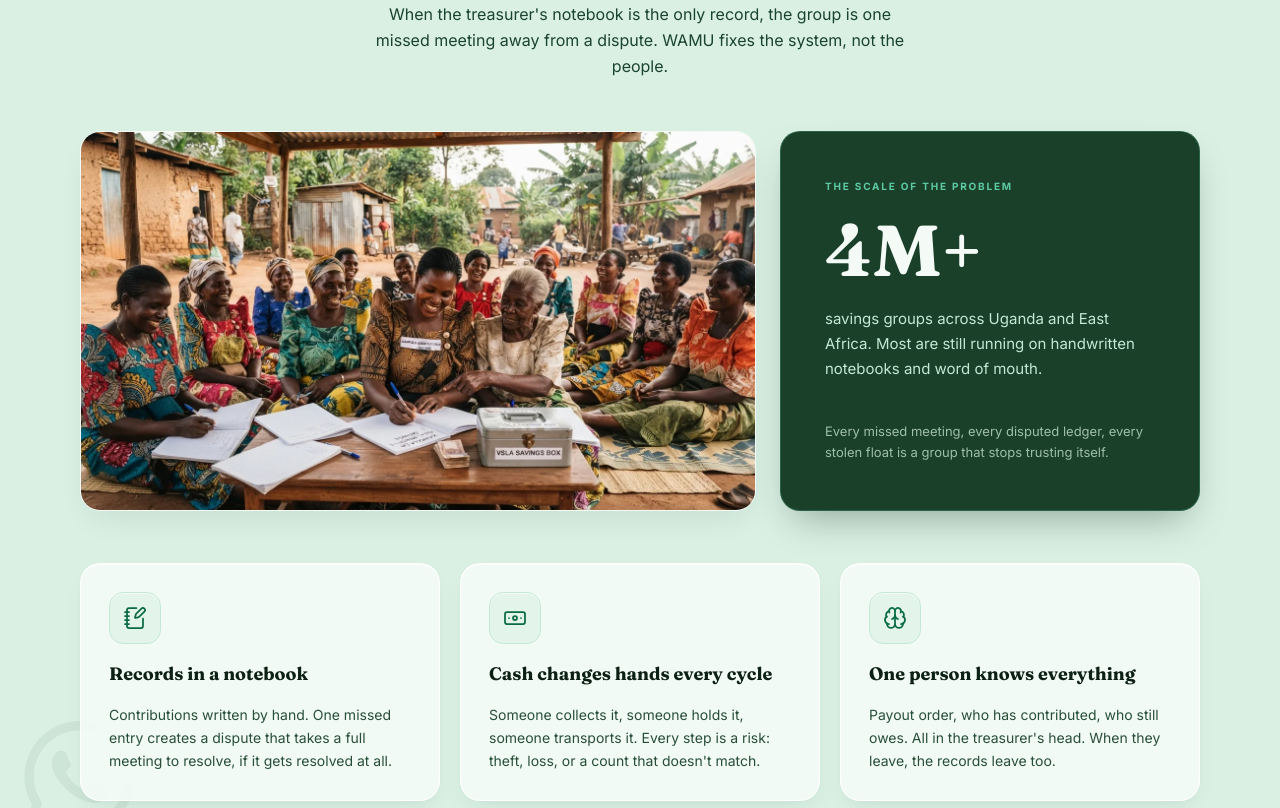
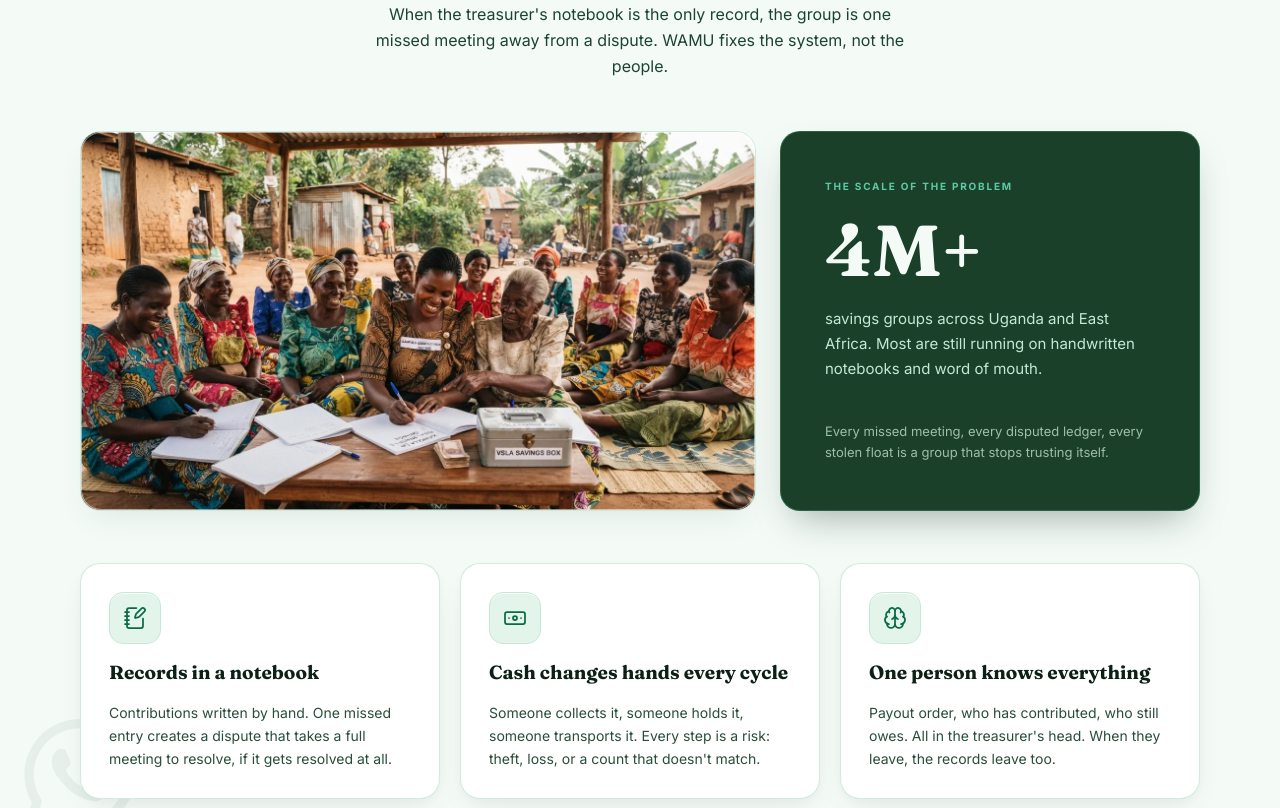
Before and after one commit to Loyoenock/WAMU, a React (Vite) app: page / in a window 1280 px wide. Shown: the part 4360-5168 px from the top of the page. Built offline with nearby package versions, Linux system fonts and the light colour scheme.

Commit message:
style: update Problem section styling
Change background color for better contrast and ensure the section header text is uppercase.

```diff
--- a/src/components/Problem.tsx
+++ b/src/components/Problem.tsx
@@ -22,13 +22,13 @@ const cards = [
 
 export function Problem() {
   return (
-    <section className="relative overflow-hidden bg-[#D9F0E3]">
+    <section className="relative overflow-hidden bg-[#F4FBF7]">
       <WaMark tone="light" className="right-[40px] top-[40px] h-[150px] w-[150px] -z-0" />
       <WaMark tone="light" className="left-[24px] bottom-[56px] h-[112px] w-[112px] -z-0" />
 
       <div className="relative mx-auto flex max-w-[1280px] flex-col items-center gap-[52px] px-6 py-16 md:px-12 md:py-[88px] lg:px-20">
         <div className="flex max-w-[680px] flex-col items-center gap-[14px]">
-          <p className="text-[11px] font-bold tracking-[2px] text-[#0F6E56]">THE PROBLEM</p>
+          <p className="text-[11px] font-bold uppercase tracking-[2px] text-[#0F6E56]">THE PROBLEM</p>
           <h2 className="text-center font-[Fraunces,ui-serif,Georgia,serif] font-bold text-[30px]/[36px] md:text-[38px]/[44px] lg:text-[42px]/[48px] text-[#0D2016]">
             Savings groups run on trust. Not systems.
           </h2>
@@ -39,11 +39,15 @@ export function Problem() {
         </div>
 
         <div className="flex w-full flex-col gap-[24px] lg:h-[380px] lg:flex-row lg:items-center">
-          <div className="relative h-[240px] w-full overflow-hidden rounded-[20px] border border-white/70 shadow-[0_14px_32px_-12px_rgba(27,67,50,0.12)] lg:h-[380px] lg:flex-1">
+          <div className="relative h-[240px] w-full overflow-hidden rounded-[20px] border border-[#C3E8D6]/80 shadow-[0_14px_32px_-12px_rgba(27,67,50,0.12)] lg:h-[380px] lg:flex-1">
             <img
               src="/images/problem.webp"
               alt="A treasurer writing savings group contributions into a paper notebook"
               className="absolute inset-0 h-full w-full object-cover"
+            />
+            <div
+              aria-hidden="true"
+              className="pointer-events-none absolute inset-0 rounded-[20px] ring-1 ring-inset ring-white/50"
             />
           </div>
           <div className="flex w-full flex-col justify-center gap-[20px] rounded-[20px] border border-[#5DCAA5]/25 bg-[#1A4029] px-[44px] py-[48px] shadow-[0_18px_38px_-14px_rgba(13,32,22,0.38)] lg:h-[380px] lg:w-[420px] lg:shrink-0">
@@ -69,16 +73,16 @@ export function Problem() {
           {cards.map((c) => (
             <div
               key={c.title}
-              className="group flex flex-col items-start gap-[16px] rounded-[20px] border border-white/80 bg-[#F4FBF7]/90 p-[28px] shadow-[0_12px_28px_-10px_rgba(27,67,50,0.09),0_2px_8px_-2px_rgba(27,67,50,0.04),inset_0_1px_0_0_rgba(255,255,255,0.9)] backdrop-blur-md transition-all duration-200 ease-out hover:-translate-y-1 hover:border-[#5DCAA5]/75 hover:bg-white/95 hover:shadow-[0_18px_36px_-12px_rgba(27,67,50,0.14)]"
+              className="group flex flex-col items-start gap-[16px] rounded-[20px] border border-[#C3E8D6]/80 bg-white p-[28px] shadow-[0_14px_34px_-10px_rgba(13,32,22,0.07),0_4px_12px_-2px_rgba(13,32,22,0.04),inset_0_1px_0_0_rgba(255,255,255,0.95)] transition-all duration-200 ease-out hover:-translate-y-1 hover:border-[#5DCAA5]/85 hover:shadow-[0_20px_40px_-12px_rgba(27,67,50,0.14)]"
             >
-              <span className="flex h-[52px] w-[52px] shrink-0 items-center justify-center rounded-[14px] border border-[#C3E8D6] bg-[#E3F5EB] shadow-[inset_0_1px_0_rgba(255,255,255,0.85)] transition-colors duration-200 group-hover:bg-[#0B6B45]">
+              <span className="flex h-[52px] w-[52px] shrink-0 items-center justify-center rounded-[14px] border border-[#C3E8D6] bg-[#E3F5EB] text-[#0B6B45] shadow-[inset_0_1px_0_rgba(255,255,255,0.85)] transition-colors duration-200 group-hover:border-[#1A4029] group-hover:bg-[#1A4029] group-hover:text-[#C3E8D6]">
                 <c.Icon
-                  className="h-[24px] w-[24px] text-[#0B6B45] transition-colors duration-200 group-hover:text-white"
+                  className="h-[24px] w-[24px] transition-colors duration-200"
                   strokeWidth={1.75}
                   aria-hidden="true"
                 />
               </span>
-              <h3 className="font-[Fraunces,ui-serif,Georgia,serif] text-[18px] font-bold text-[#0D2016]">
+              <h3 className="font-[Fraunces,ui-serif,Georgia,serif] text-[19px]/[25px] font-bold text-[#0D2016]">
                 {c.title}
               </h3>
               <p className="text-[14px]/[23px] text-[#284E3A]">{c.body}</p>
```
